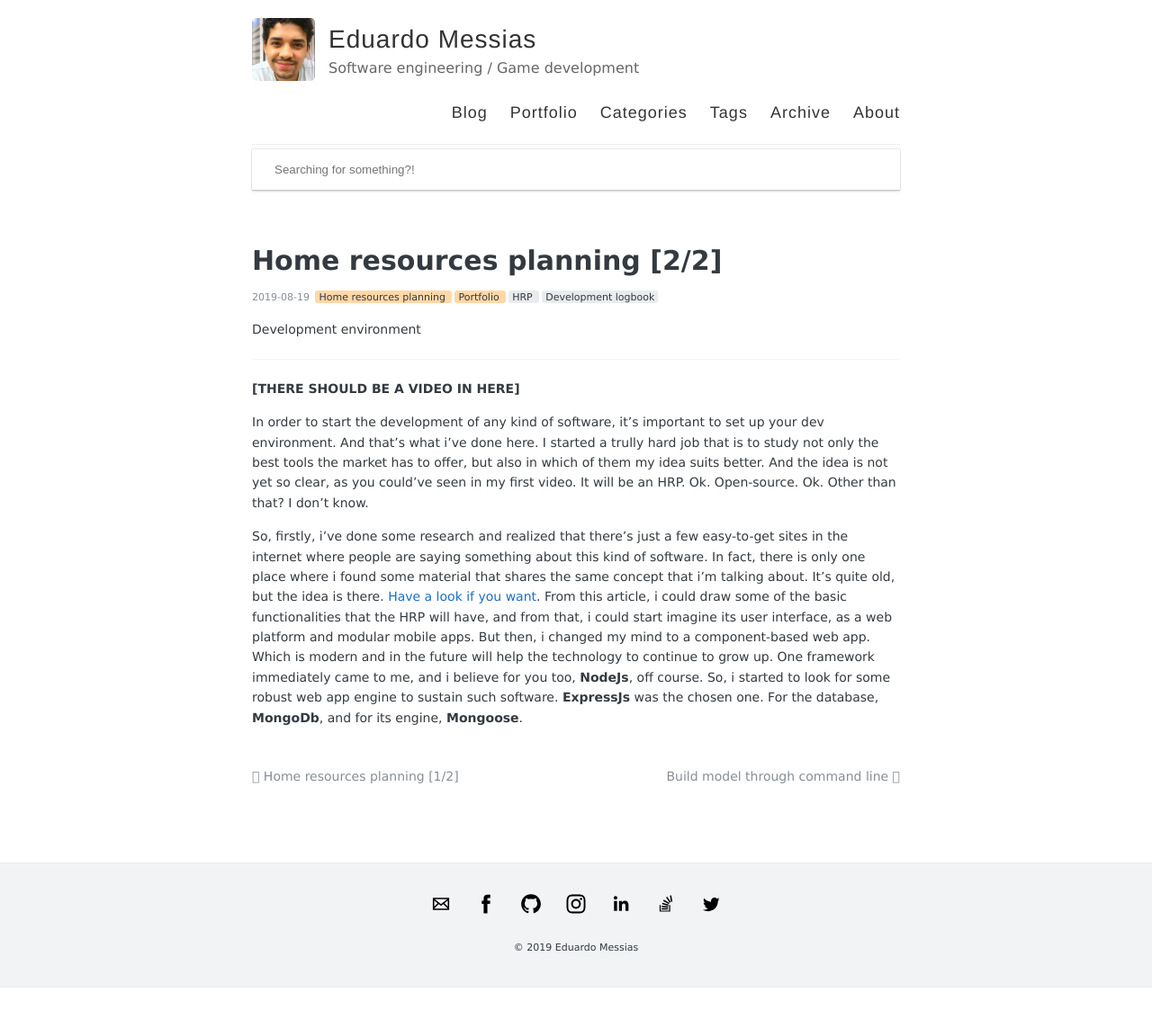
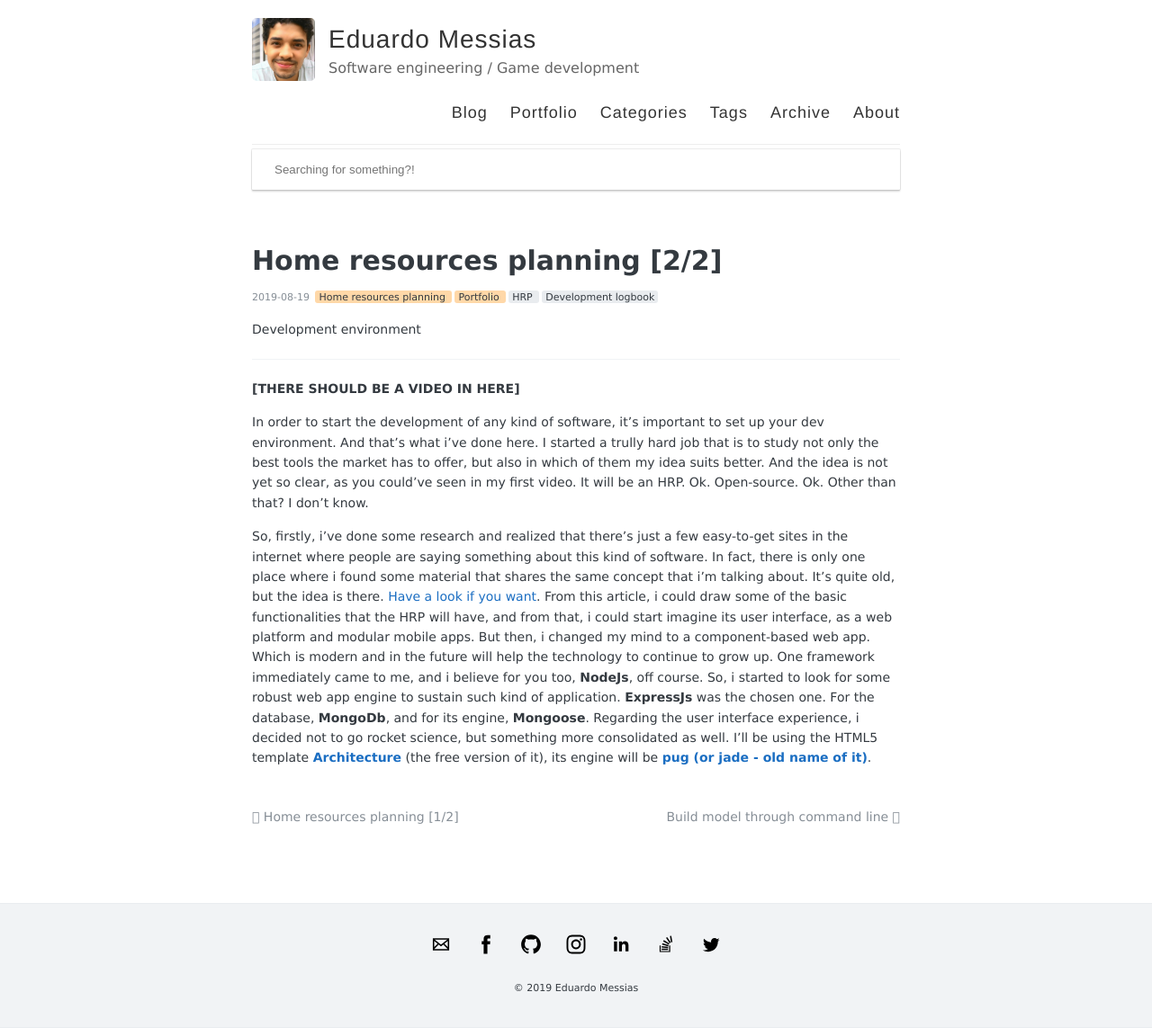
Before and after one commit to eduardomessias/eduardomessias.github.io, a Jekyll site: the page built from _posts/2019-08-19-hrp-glitch.md, in a window 1280 px wide. Shown: the whole page at 90% size. Built offline with Jekyll 4.4.1, drawn with Linux system fonts in a browser that asks for light colours; before the commit the page ends 1098 px from its top, so only the background shows below that.

Commit message:
Update 2019-08-19-hrp-glitch.md

```diff
--- a/_posts/2019-08-19-hrp-glitch.md
+++ b/_posts/2019-08-19-hrp-glitch.md
@@ -18,4 +18,4 @@ Development environment
 In order to start the development of any kind of software, it's important to set up your dev environment. And that's what i've done here. I started a trully hard job that is to study not only the best tools the market has to offer, but also in which of them my idea suits better. And the idea is not yet so clear, as you could've seen in my first video. It will be an HRP. Ok. Open-source. Ok. Other than that? I don't know.
 
 So, firstly, i've done some research and realized that there's just a few easy-to-get sites in the internet where people are saying something about this kind of software. In fact, there is only one place where i found some material that shares the same concept that i'm talking about. It's quite old, but the idea is there. [Have a look if you want](https://www.infosysblogs.com/sap/2010/03/hrp_home_resource_planning_an.html). From this article, i could draw some of the basic functionalities that the HRP will have, and from that, i could start imagine its user interface, as a web platform and modular mobile apps.
-But then, i changed my mind to a component-based web app. Which is modern and in the future will help the technology to continue to grow up. One framework immediately came to me, and i believe for you too, **NodeJs**, off course. So, i started to look for some robust web app engine to sustain such software. **ExpressJs** was the chosen one. For the database, **MongoDb**, and for its engine, **Mongoose**.
+But then, i changed my mind to a component-based web app. Which is modern and in the future will help the technology to continue to grow up. One framework immediately came to me, and i believe for you too, **NodeJs**, off course. So, i started to look for some robust web app engine to sustain such kind of application. **ExpressJs** was the chosen one. For the database, **MongoDb**, and for its engine, **Mongoose**. Regarding the user interface experience, i decided not to go rocket science, but something more consolidated as well. I'll be using the HTML5 template [**Architecture**](https://dashboardpack.com/theme-details/architectui-html-dashboard-free/) (the free version of it), its engine will be [**pug (or jade - old name of it)**](https://pugjs.org/api/getting-started.html).
```
